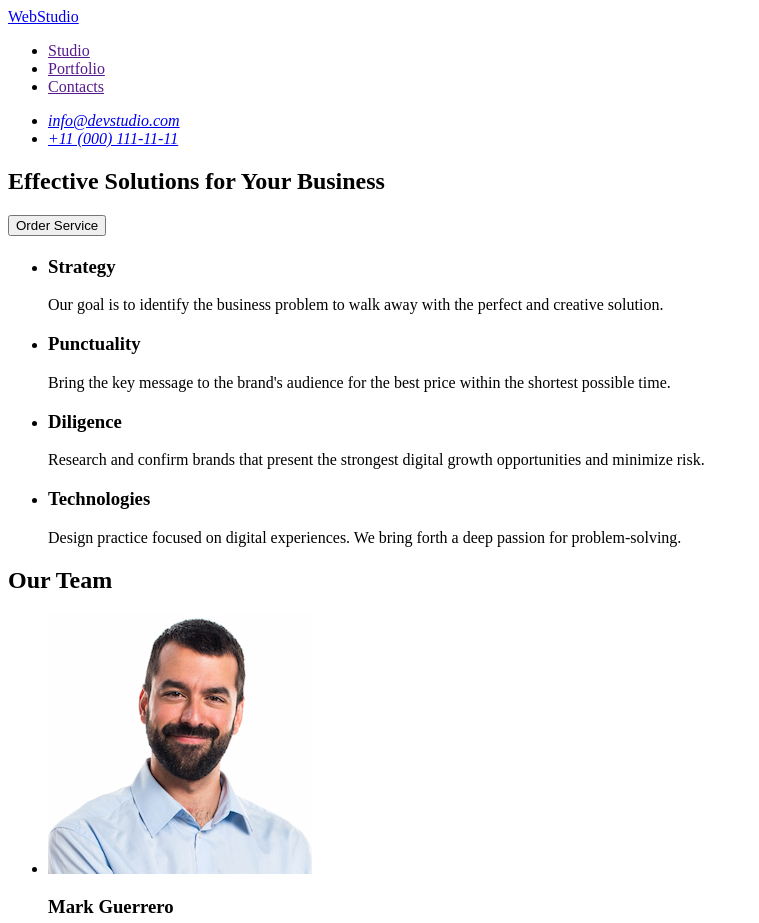
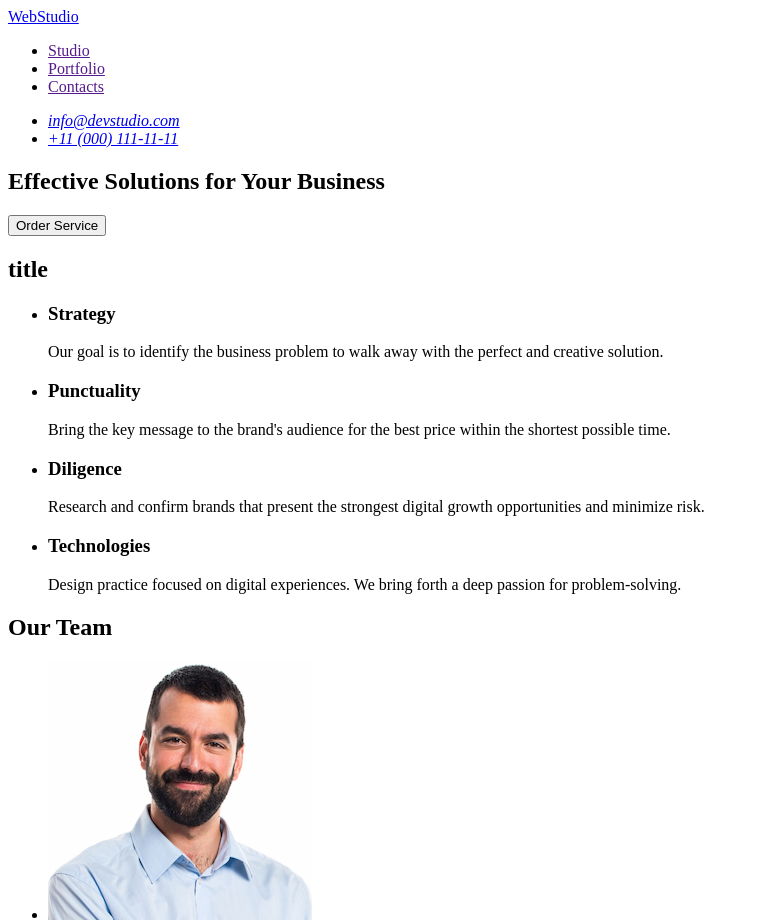
Before and after one commit to VoloshchukVlad/goit-markup-hw-01, a plain HTML site: page index.html in a window 1280 px wide. Shown: the top 923 px of the page, without its empty margins (0-759 px from the left). Drawn offline with Linux system fonts and the light colour scheme.

Commit message:
fix h2 in index.html

```diff
--- a/index.html
+++ b/index.html
@@ -28,7 +28,7 @@
         <button type="button">Order Service</button>
       </section>
       <section>
-        <h2></h2>
+        <h2>title</h2>
         <ul>
           <li>
             <h3>Strategy</h3>
```
